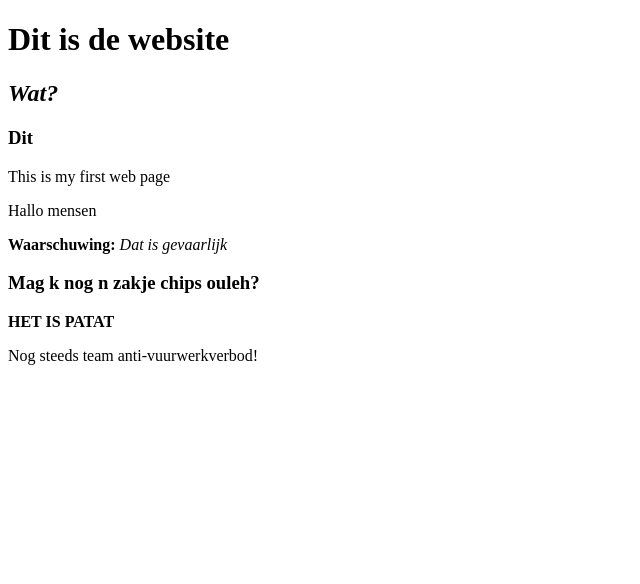
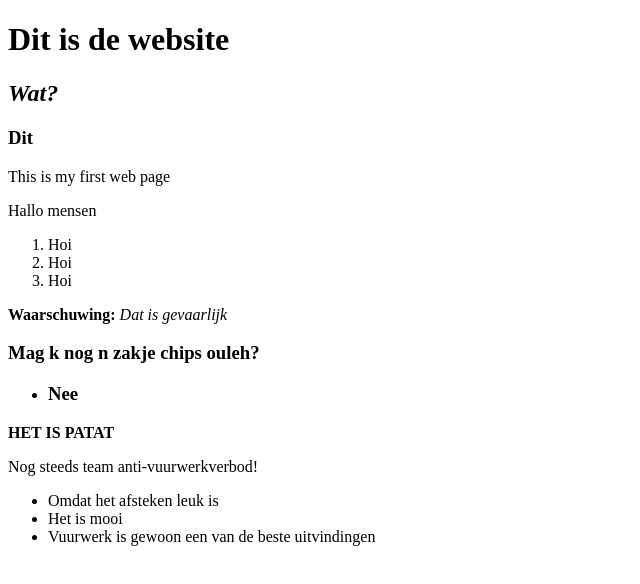
Before and after one commit to 11106/ikbenhier, a plain HTML site: page index.html in a window 1280 px wide. Shown: the whole page, without its empty margins (0-640 px from the left). Drawn offline with Linux system fonts and the light colour scheme.

Commit message:
added lists

```diff
--- a/index.html
+++ b/index.html
@@ -9,10 +9,23 @@
   <body>
     <p>This is my first web page</p>
     <p>Hallo mensen</p>
+    <ol>
+      <li>Hoi</li>
+      <li>Hoi</li>
+      <li>Hoi</li>
+    </ol>
     <strong>Waarschuwing:</strong>
     <em>Dat is gevaarlijk</em>
     <h3>Mag k nog n zakje chips ouleh?</h3>
+    <ul>
+      <li><h3>Nee</h3></li>
+    </ul>
     <p><strong>HET IS PATAT</strong></p>
     <p>Nog steeds team anti-vuurwerkverbod!</p>
+    <ul>
+        <li>Omdat het afsteken leuk is</li>
+        <li>Het is mooi</li>
+        <li>Vuurwerk is gewoon een van de beste uitvindingen</li>
+    </ul>
   </body>
 </html>
```
Also changed, not shown: 1 other file.
